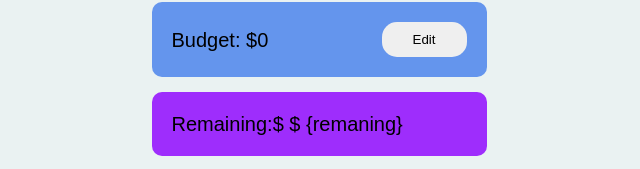
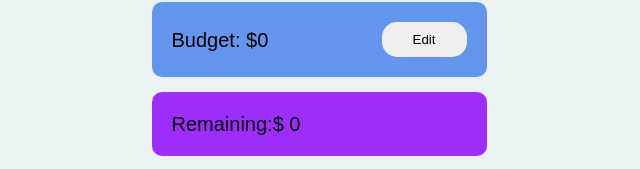
Before and after one commit to Tuljam/react-budget-app, a React (Create React App) app: page / in a window 1280 px wide. Shown: the part 113-282 px from the top of the page, without its empty margins (321-961 px from the left). Built offline with nearby package versions, Linux system fonts and the light colour scheme.

Commit message:
fix(prog_4) fix component remainingCard

```diff
--- a/src/components/RemainingCard/RemainingCard.tsx
+++ b/src/components/RemainingCard/RemainingCard.tsx
@@ -8,38 +8,19 @@ export const RemainingCard = () => {
   const { budget } = useBudgetContext();
   const { expenses } = useExpensesContext();
 
-  const remaning =
+  const remaningSumm =
     budget - expenses.reduce((total, { price }) => total + price, 0);
 
-  const isOverspending = remaning < 0;
+  const isOverspending = remaningSumm < 0;
 
   return (
     <RemainingCardStyled $isOverBudget={isOverspending}>
       <SubTitle $isOverBudget={isOverspending}>
         {isOverspending
-          ? `Overspending by ${currentCurrency.value} ${Math.abs(remaning)}`
-          : `Remaining:${currentCurrency.value} $
-        {remaning}`}
+          ? `Overspending by ${currentCurrency.value} ${Math.abs(remaningSumm)}`
+          : `Remaining:${currentCurrency.value}
+        ${remaningSumm}`}
       </SubTitle>
     </RemainingCardStyled>
   );
 };
-
-// export const RemainingCard = () => {
-//   const { currentCurrency } = useCurrencyContext();
-//   const { remaining } = useBudgetContext();
-//   if (remaining < 0) {
-//     return (
-//       <RemainingCardStyled danger>
-//         Overspending by {currentCurrency.value}
-//         {Math.abs(remaining)}
-//       </RemainingCardStyled>
-//     );
-//   }
-//   return (
-//     <RemainingCardStyled>
-//       Remaining: {currentCurrency.value}
-//       {remaining}{" "}
-//     </RemainingCardStyled>
-//   );
-// };
```
